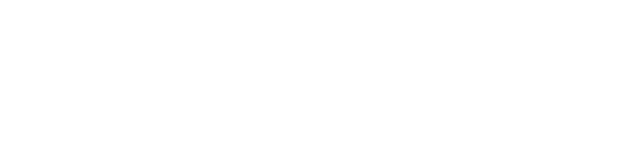
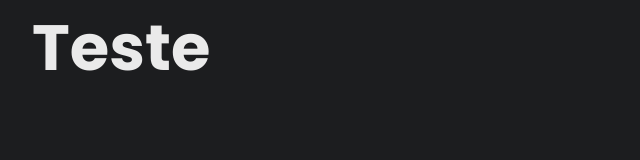
Before and after one commit to guifreschi/conta_click, a plain HTML site: page index.html in a window 1280 px wide. Shown: the whole page, without its empty margins (0-640 px from the left). Drawn offline with Linux system fonts and the light colour scheme.

Commit message:
Configurações globais de estilo

```diff
--- a/index.html
+++ b/index.html
@@ -10,8 +10,8 @@
   <title>Click Counter</title>
 </head>
 <body>
-  <div id="container">
-
+  <div class="container">
+    <h1>Teste</h1>
   </div>
 </body>
 </html>
--- a/styles/global.css
+++ b/styles/global.css
@@ -1,8 +1,27 @@
 * {
   margin: 0;
+  padding: 0;
   box-sizing: border-box;
 }
 
 :root {
-  --bg-color: rgb(41, 40, 37);
+  --bg-color: rgb(28, 29, 31);
+
+  --text-color: rgb(234, 234, 234);
+
+  --font-family: "Poppins", sans-serif;
+  --text-lg: bold 32px var(--font-family);
+
 }
+
+.container {
+  padding-inline: 32px;
+  max-width: 1280px;
+  margin-inline: auto;
+}
+
+body {
+  font: var(--text-lg);
+  color: var(--text-color);
+  background-color: var(--bg-color);
+}
```
